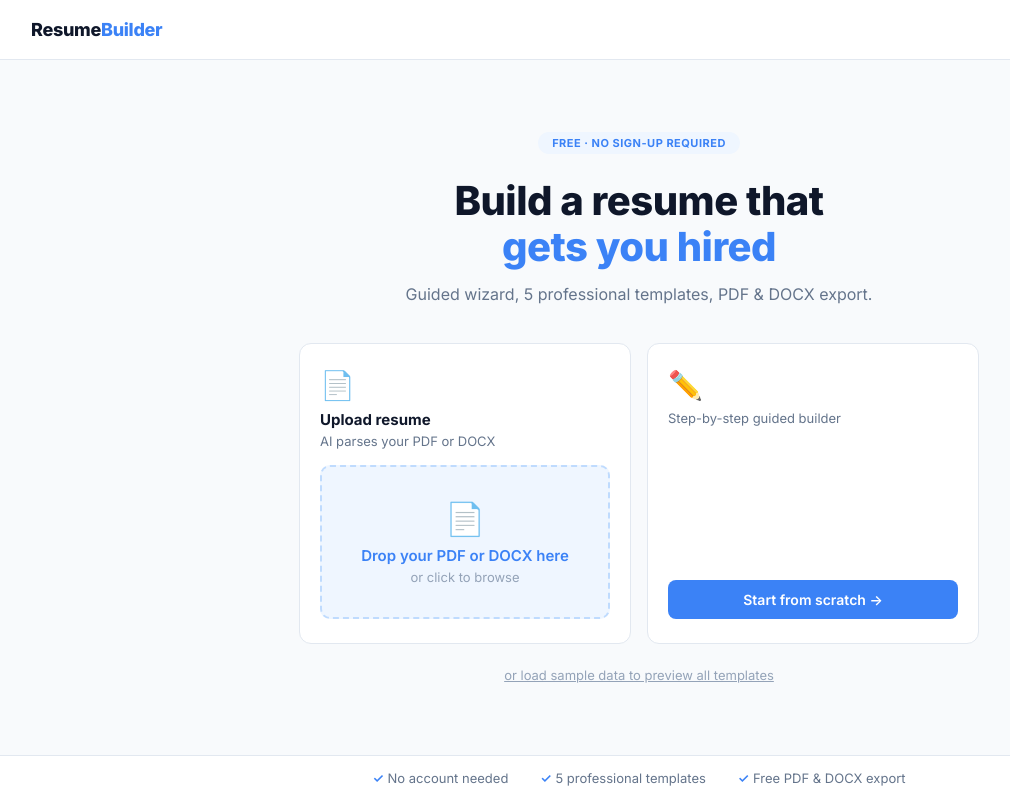
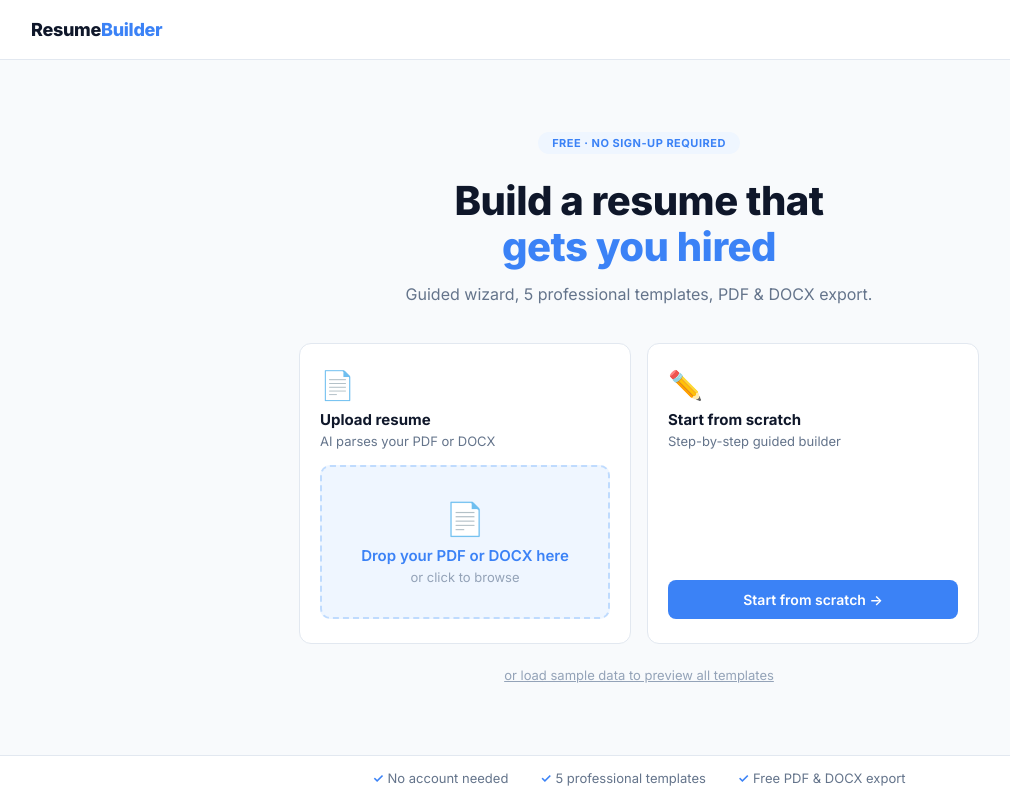
Before and after one commit to promitdan/resume-builder, a React (Vite) app in the folder frontend/: page / in a window 1280 px wide. Shown: the whole page, without its empty margins (1-1011 px from the left). Built offline with nearby package versions, Linux system fonts and the light colour scheme.

Commit message:
fix: add missing scratch card title, remove unused fireEvent import

```diff
--- a/frontend/src/pages/LandingPage.jsx
+++ b/frontend/src/pages/LandingPage.jsx
@@ -50,6 +50,7 @@ export default function LandingPage() {
             {/* Scratch card */}
             <div style={{ flex: 1, background: '#fff', border: '1.5px solid #e2e8f0', borderRadius: '12px', padding: '24px 20px', textAlign: 'left', display: 'flex', flexDirection: 'column' }}>
               <div style={{ fontSize: '28px', marginBottom: '8px' }}>✏️</div>
+              <div style={{ fontSize: '15px', fontWeight: 700, color: '#0f172a', marginBottom: '4px' }}>Start from scratch</div>
               <div style={{ fontSize: '13px', color: '#64748b', marginBottom: '16px', flex: 1 }}>Step-by-step guided builder</div>
               <Link
                 to="/build"
```
Also changed, not shown: 1 other file (tests, documents, lock files or other folders).
